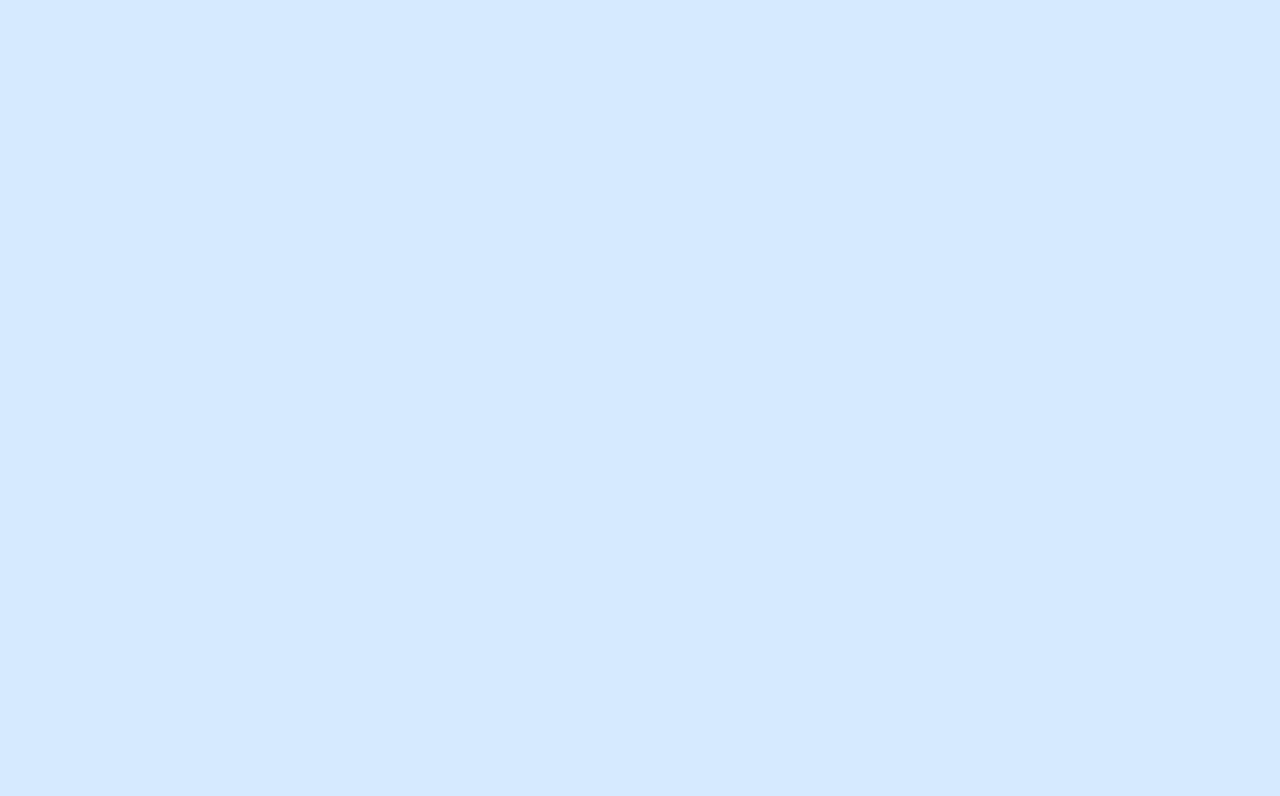
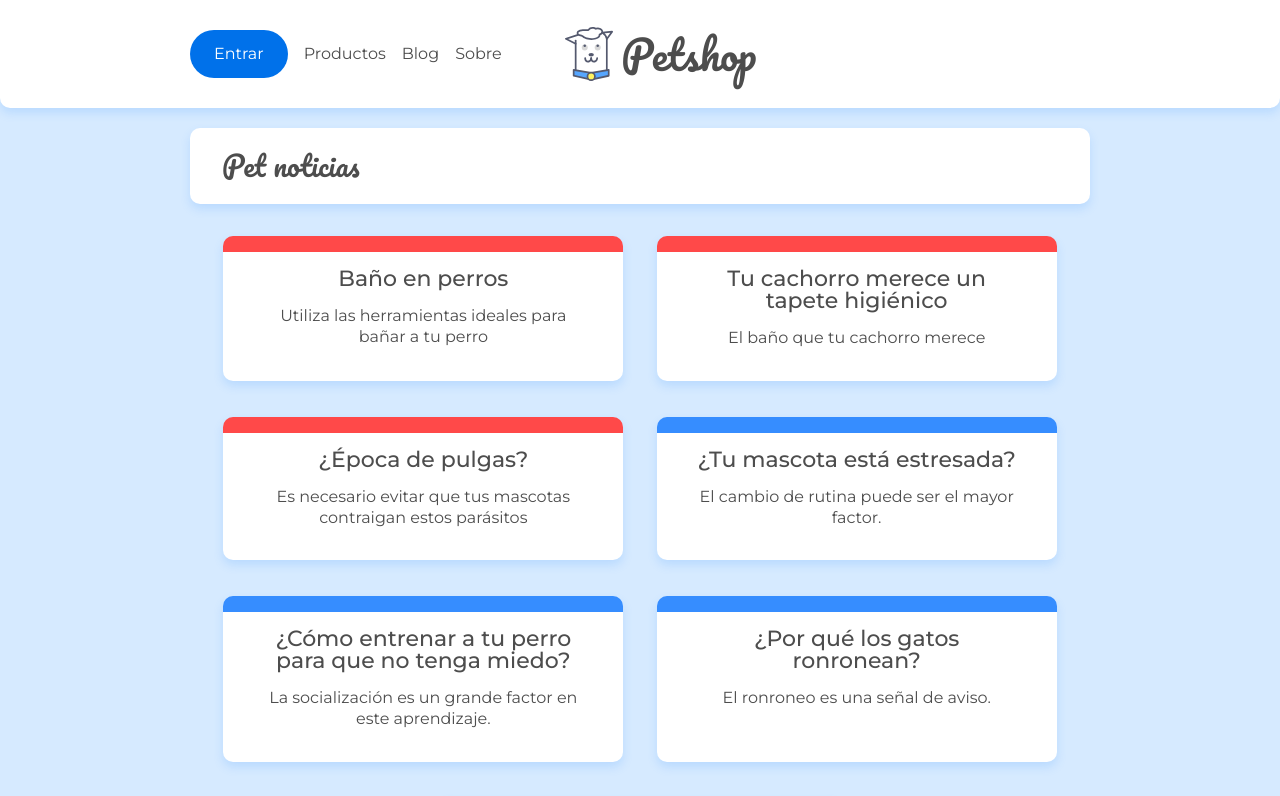
Before and after one commit to kevinmadrid-dev/spa-petclinic, a React (Create React App) app: page / in a window 1280 px wide. Shown: the top 796 px of the page. Built offline with nearby package versions, Linux system fonts and the light colour scheme; data requests are answered from the project's data file.

Commit message:
feat: :zap: Se concectó con la API rest y se exhibieron los datos de db.json

```diff
--- a/db.json
+++ b/db.json
@@ -3,18 +3,12 @@
     {
       "id": "bienestar",
       "nombre": "bienestar",
-            "subcategorias": [
-                "higiene",
-                "salud"
-            ]
+      "subcategorias": ["higiene", "salud"]
     },
     {
       "id": "comportamiento",
       "nombre": "comportamiento",
-            "subcategorias": [
-                "entrenamiento",
-                "educacion"
-            ]
+      "subcategorias": ["entrenamiento", "educacion"]
     }
   ],
   "posts": [
@@ -60,7 +54,7 @@
     },
     {
       "id": 6,
-            "title": "¿Por qué los gatos ronroñean?",
+      "title": "¿Por qué los gatos ronronean?",
       "metadescription": "El ronroneo es una señal de aviso.",
       "body": "Una cosa que los científicos saben con certeza es que la parte del cerebro del gato que controla las vocalizaciones está muy conectada con la parte del cerebro que controla las emociones del gato. Entonces, lo que el gato está “diciendo” es absolutamente un reflejo de como se siente.",
       "categoria": "comportamiento",
--- a/package.json
+++ b/package.json
@@ -7,10 +7,10 @@
     "@testing-library/react": "^13.4.0",
     "@testing-library/user-event": "^13.5.0",
     "axios": "^1.3.4",
-    "json-server": "^0.17.2",
+    "json-server": "^0.17.3",
     "react": "^18.2.0",
     "react-dom": "^18.2.0",
-    "react-router-dom": "^6.9.0",
+    "react-router-dom": "^6.11.1",
     "react-scripts": "5.0.1",
     "web-vitals": "^2.1.4"
   },
--- a/public/index.html
+++ b/public/index.html
@@ -5,10 +5,7 @@
     <link rel="icon" href="%PUBLIC_URL%/doguito.svg" />
     <meta name="viewport" content="width=device-width, initial-scale=1" />
     <meta name="theme-color" content="#000000" />
-    <meta
-      name="description"
-      content="Doguito app"
-    />
+    <meta name="description" content="Doguito app" />
     <link rel="apple-touch-icon" href="%PUBLIC_URL%/doguito.svg" />
     <!--
       manifest.json provides metadata used when your web app is installed on a
--- a/src/App.js
+++ b/src/App.js
@@ -1,8 +1,25 @@
 import "./assets/css/base/base.css"
 import "./assets/css/componentes/card.css"
+import Home from "./pages/Home.jsx"
+import Sobre from "./pages/Sobre.jsx"
+import Header from "./components/Header"
+import Page404 from "./pages/Page404"
+import { BrowserRouter as Router, Routes, Route } from "react-router-dom"
+import Post from "./pages/Post.jsx"
 
 function App() {
-  return <></>
+  return (
+    <Router>
+      <Header />
+
+      <Routes>
+        <Route path="/" element={<Home />} />
+        <Route path="/sobre" element={<Sobre />} />
+        <Route path="/posts/:id" element={<Post />} />
+        <Route path="*" element={<Page404 />} />
+      </Routes>
+    </Router>
+  )
 }
 
 export default App
--- /dev/null
+++ b/src/api/api.js
@@ -0,0 +1,10 @@
+import axios from "axios"
+
+export const api = axios.create({
+  baseURL: "http://localhost:5000"
+})
+
+export const buscar = async (url, setData) => {
+  const respuesta = await api.get(url)
+  setData(respuesta.data)
+}
--- a/src/assets/css/base/_reset.css
+++ b/src/assets/css/base/_reset.css
@@ -100,17 +100,21 @@ nav,
 section {
   display: block;
 }
+
 body {
   line-height: 1;
 }
+
 ol,
 ul {
   list-style: none;
 }
+
 blockquote,
 q {
   quotes: none;
 }
+
 blockquote:before,
 blockquote:after,
 q:before,
@@ -118,6 +122,7 @@ q:after {
   content: "";
   content: none;
 }
+
 table {
   border-collapse: collapse;
   border-spacing: 0;
--- a/src/assets/css/componentes/card.css
+++ b/src/assets/css/componentes/card.css
@@ -16,6 +16,7 @@
 
 .text__card {
   line-height: 1.2rem;
+  text-align: center;
 }
 
 .post__card {
@@ -34,10 +35,12 @@
   font-size: var(--font-size-card-post-title);
   font-weight: var(--font-card);
   margin-bottom: 1rem;
+  text-align: center;
 }
 
 .post-card__meta {
   line-height: 1.3rem;
+  text-align: center;
 }
 
 .post-card--bienestar {
--- /dev/null
+++ b/src/components/Header.jsx
@@ -0,0 +1,53 @@
+import image from "../assets/img/doguito.svg"
+import "../assets/css/componentes/header.css"
+import { Link } from "react-router-dom"
+
+const Header = () => {
+  //Para redireccionar en SPA, se importa "Link", reemplaza a "a" y "to" reemplaza a "href"
+  return (
+    <header className="header container">
+      <div className="menu-hamburguer">
+        <span className="menu-hamburguer__icon"></span>
+      </div>
+
+      <div className="header-container">
+        <Link to="/" className="flex flex--center">
+          <img className="header__logo" src={image} alt="doguito" />
+          <h1 className="header__title">Petshop</h1>
+        </Link>
+      </div>
+
+      <nav className="menu-header">
+        <ul className="menu-items">
+          <li>
+            <Link className="menu-item menu-item--entrar" to="/">
+              Entrar
+            </Link>
+          </li>
+
+          <li>
+            <Link className="menu-item" to="/">
+              Productos
+            </Link>
+          </li>
+
+          <li>
+            <Link className="menu-item" to="/">
+              Blog
+            </Link>
+          </li>
+
+          <li>
+            <Link className="menu-item" to="/sobre">
+              Sobre
+            </Link>
+          </li>
+        </ul>
+      </nav>
+
+      <div className="menu-header-background"></div>
+    </header>
+  )
+}
+
+export default Header
--- /dev/null
+++ b/src/components/ListaPosts.jsx
@@ -0,0 +1,35 @@
+import { useState, useEffect } from "react"
+import { Link } from "react-router-dom"
+import "../assets/css/componentes/card.css"
+import { buscar } from "../api/api"
+
+export const ListPosts = ({ url }) => {
+  const [posts, setPosts] = useState([])
+
+  //Este Hook maneja estados secundarios, hace la solicitud a la API a través de buscar y se ejecuta si URL cambia
+  useEffect(() => {
+    buscar(url, setPosts)
+  }, [url])
+
+  return (
+    <section className="posts container">
+      {posts.map((post) => {
+        const { id, title, metadescription, categoria } = post
+
+        return (
+          <Link
+            to={`/posts/${id}`}
+            className={`post__card post-card--${categoria}`}
+            key={id}>
+            <article>
+              <h3 className="post-card__title">{title}</h3>
+              <p className="post-card__meta">{metadescription}</p>
+            </article>
+          </Link>
+        )
+      })}
+    </section>
+  )
+}
+
+export default ListPosts
--- a/src/pages/Home.jsx
+++ b/src/pages/Home.jsx
@@ -1,20 +1,13 @@
+import ListPosts from "../components/ListaPosts.jsx"
+
 const Home = () => {
   return (
     <main>
       <div className="container">
         <h2 className="title-page">Pet noticias</h2>
       </div>
-      <section className="container flex flex--center">
-        <article className="card post">
-          <h2 className="post-card__title">Baño en perros</h2>
-          <p className="post-card__text">
-            La mayoría de los perros prefieren saltarse la hora del baño, pero el
-            baño juega un papel importante en la salud del pelaje y la piel de su
-            perro, ya que ayuda a mantenerla limpia y libre de suciedad y parásitos.
-            Tener los productos adecuados puede ayudarlo a sentirse más cómodo.
-          </p>
-        </article>
-      </section>
+
+      <ListPosts url={"/posts"} />
     </main>
   )
 }
--- /dev/null
+++ b/src/pages/Page404.jsx
@@ -0,0 +1,13 @@
+import image from "../assets/img/doguito404.svg"
+import "../assets/css/404.css"
+
+const Page404 = () => {
+  return (
+    <main className="container flex flex--center flex--column">
+      <img className="dog-image" src={image} alt="Doguito" />
+      <p className="notfound-text">Esta página no existe</p>
+    </main>
+  )
+}
+
+export default Page404
--- /dev/null
+++ b/src/pages/Post.jsx
@@ -0,0 +1,25 @@
+import { useState, useEffect } from "react"
+import "../assets/css/componentes/card.css"
+import { useParams } from "react-router-dom"
+import { buscar } from "../api/api"
+
+const Post = ({ url }) => {
+  const [post, setPost] = useState({})
+
+  const { id } = useParams()
+
+  useEffect(() => {
+    buscar(`/posts/${id}`, setPost)
+  }, [id])
+
+  return (
+    <main className="container flex flex--center">
+      <article className="card post">
+        <h2 className="post-card__title">{post.title}</h2>
+        <p className="text__card">{post.body}</p>
+      </article>
+    </main>
+  )
+}
+
+export default Post
```
Also changed, not shown: 2 other files (tests, documents, lock files or other folders). Lines whose indentation alone changed are shown as unchanged.
